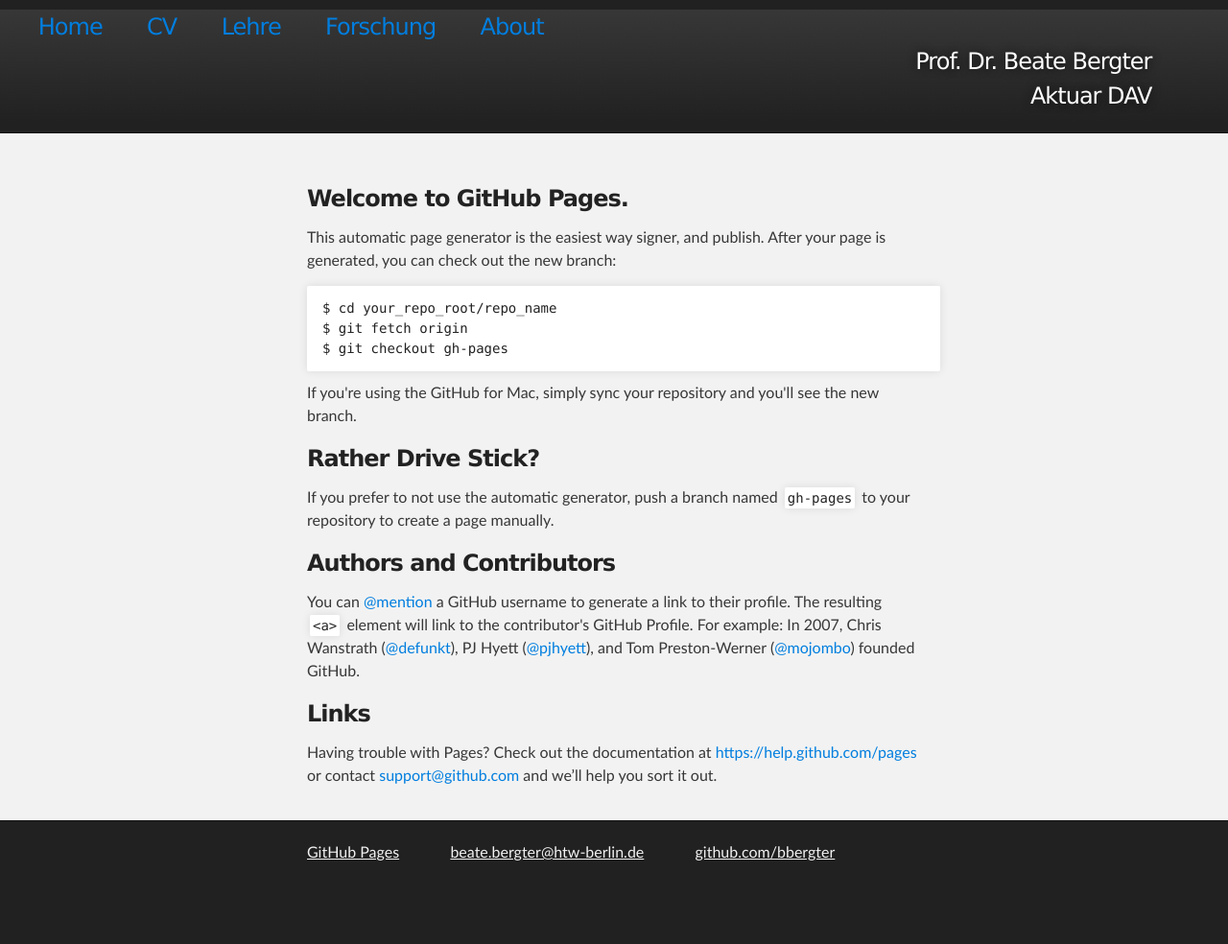
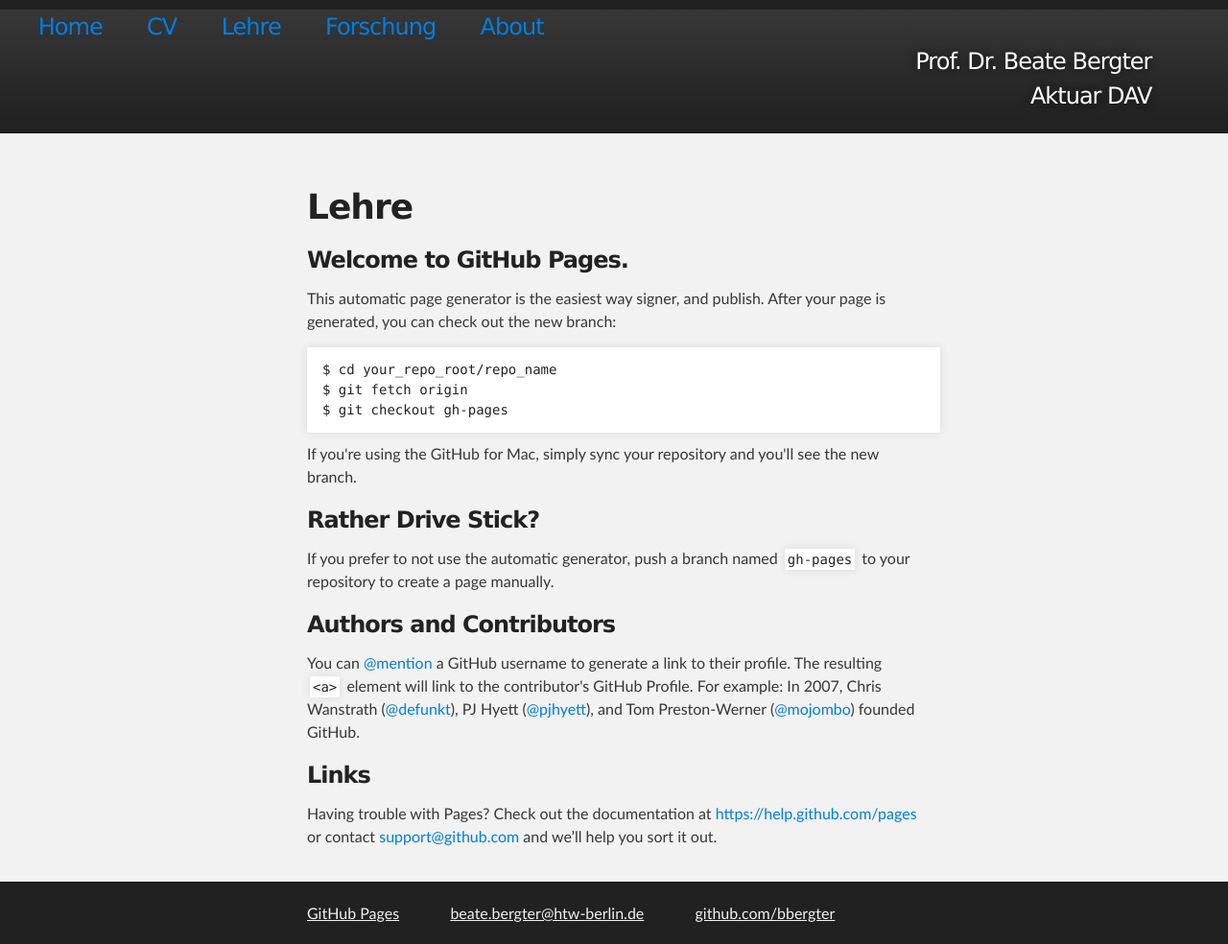
Before and after one commit to bbergter/bbergter, a Jekyll site: the page lehre/index.html, which Jekyll copies as it is, in a window 1280 px wide. Shown: the whole page at 96% size. Built offline with Jekyll 4.4.1, drawn with Linux system fonts in a browser that asks for light colours; before the commit the page ends 920 px from its top, so only the background shows below that.

Commit message:
Update index.html

```diff
--- a/lehre/index.html
+++ b/lehre/index.html
@@ -32,6 +32,8 @@
     <!-- MAIN CONTENT -->
     <div id="main_content_wrap" class="outer">
      <section id="main_content" class="inner">
+       <h1>Lehre</h1>
+
 
         <h3>
 <a id="welcome-to-github-pages" class="anchor" href="#welcome-to-github-pages" aria-hidden="true"><span class="octicon octicon-link"></span></a>Welcome to GitHub Pages.</h3>
```
